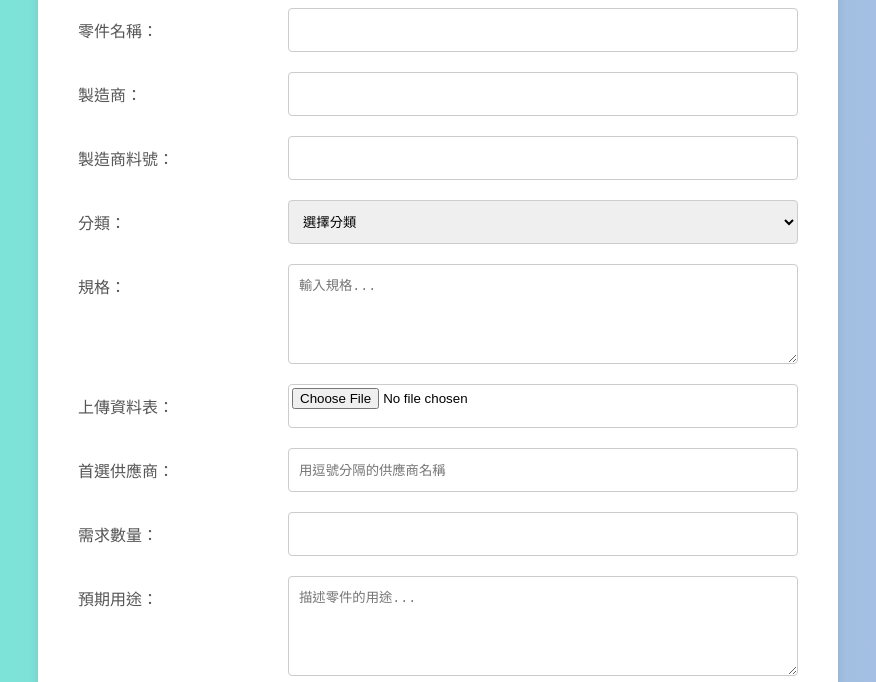
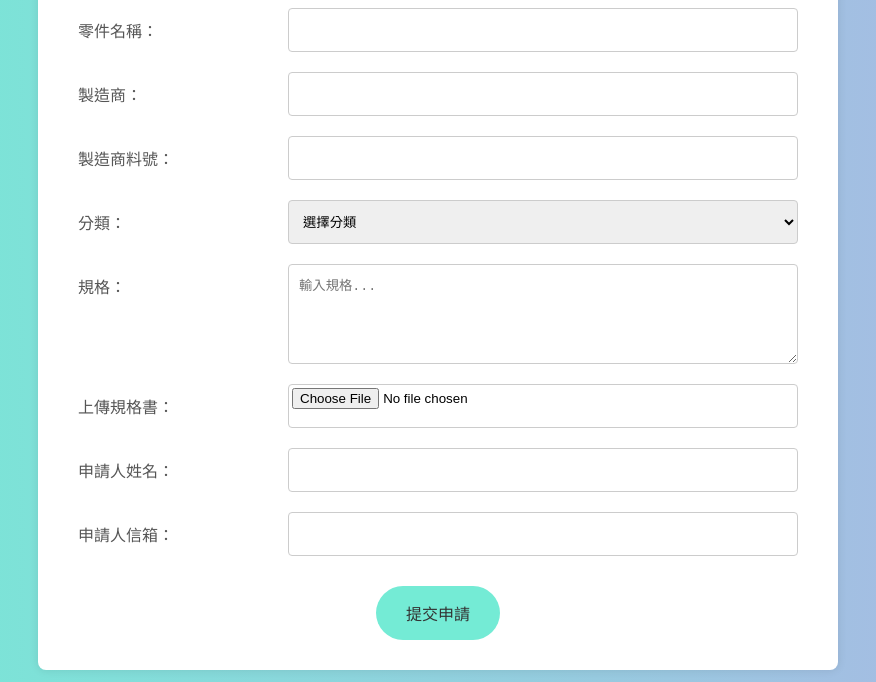
Before and after one commit to SiLing1124/New-Part-Request-Form, a plain HTML site: page index.html in a window 1280 px wide. Shown: the part 118-800 px from the top of the page, without its empty margins (202-1078 px from the left). Drawn offline with Linux system fonts and the light colour scheme.

Commit message:
Update index.html

```diff
--- a/index.html
+++ b/index.html
@@ -144,20 +144,8 @@
                 <textarea id="specifications" name="specifications" placeholder="輸入規格..."></textarea>
             </div>
             <div class="form-group">
-                <label for="datasheet">上傳資料表：</label>
+                <label for="datasheet">上傳規格書：</label>
                 <input type="file" id="datasheet" name="datasheet" accept=".pdf">
-            </div>
-            <div class="form-group">
-                <label for="preferredSuppliers">首選供應商：</label>
-                <input type="text" id="preferredSuppliers" name="preferredSuppliers" placeholder="用逗號分隔的供應商名稱">
-            </div>
-            <div class="form-group">
-                <label for="quantityNeeded">需求數量：</label>
-                <input type="number" id="quantityNeeded" name="quantityNeeded" min="1">
-            </div>
-            <div class="form-group">
-                <label for="expectedUsage">預期用途：</label>
-                <textarea id="expectedUsage" name="expectedUsage" placeholder="描述零件的用途..."></textarea>
             </div>
             <div class="form-group">
                 <label for="requesterName">申請人姓名：</label>
```
